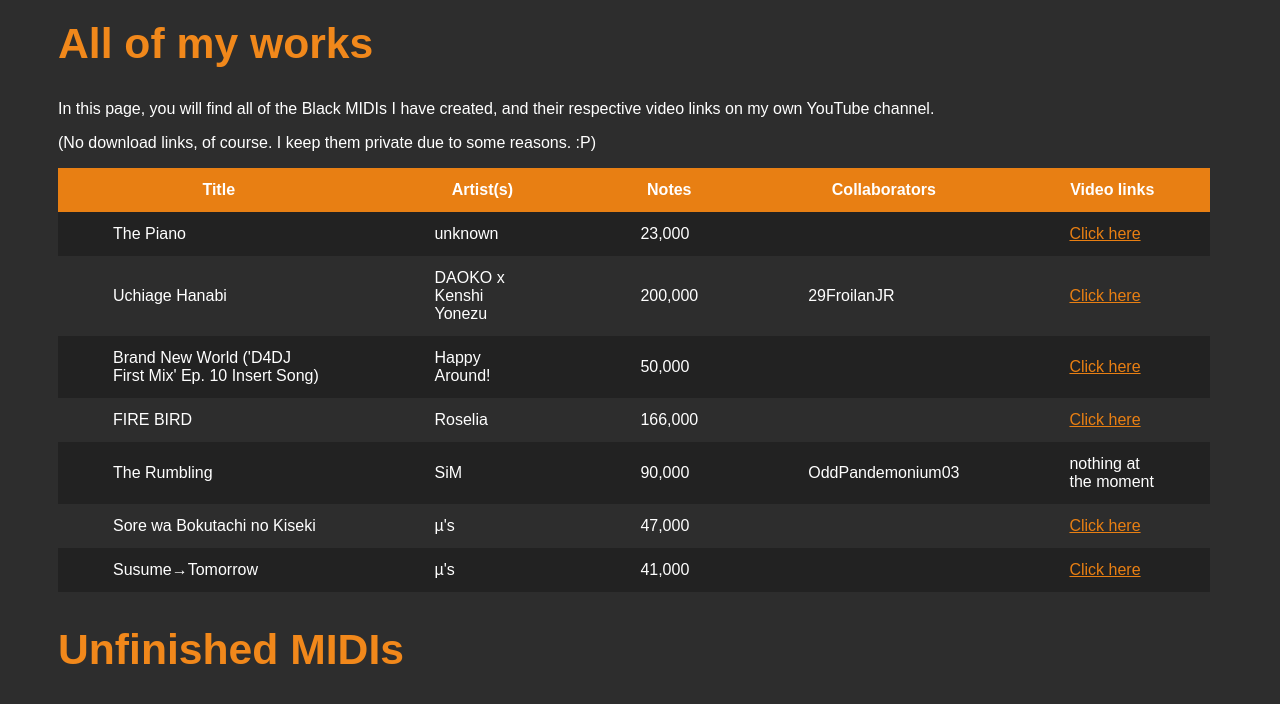
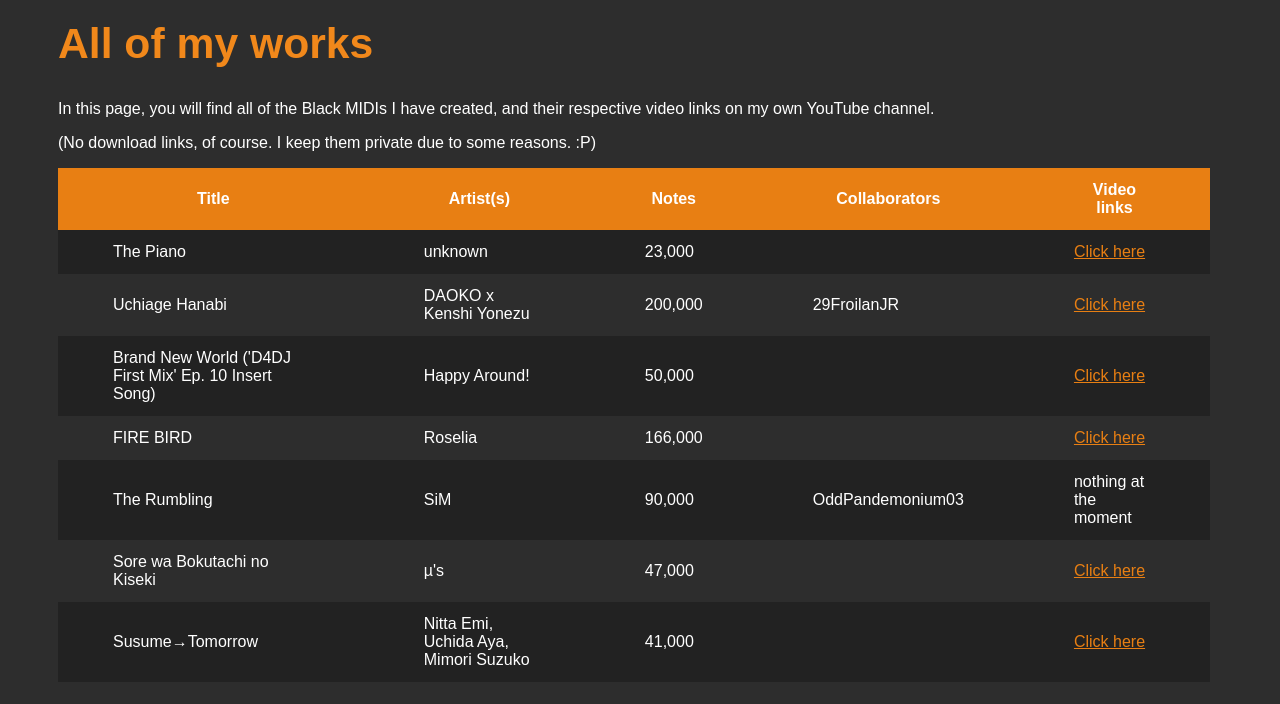
Before and after one commit to FL11/primary-site, a plain HTML site: page black_midis.html in a window 1280 px wide. Shown: the part 72-776 px from the top of the page. Drawn offline with Linux system fonts and the light colour scheme.

Commit message:
Update black_midis.html

```diff
--- a/black_midis.html
+++ b/black_midis.html
@@ -74,7 +74,7 @@
 				</tr>
 				<tr>
 				    <td>Susume&rarr;Tomorrow</td>
-					<td>µ's</td>
+					<td>Nitta Emi, Uchida Aya, Mimori Suzuko</td>
 					<td>41,000</td>
 					<td></td>
 					<td><a href="https://www.youtube.com/watch?v=D9g3R1swA6I">Click here</a></td>
```
